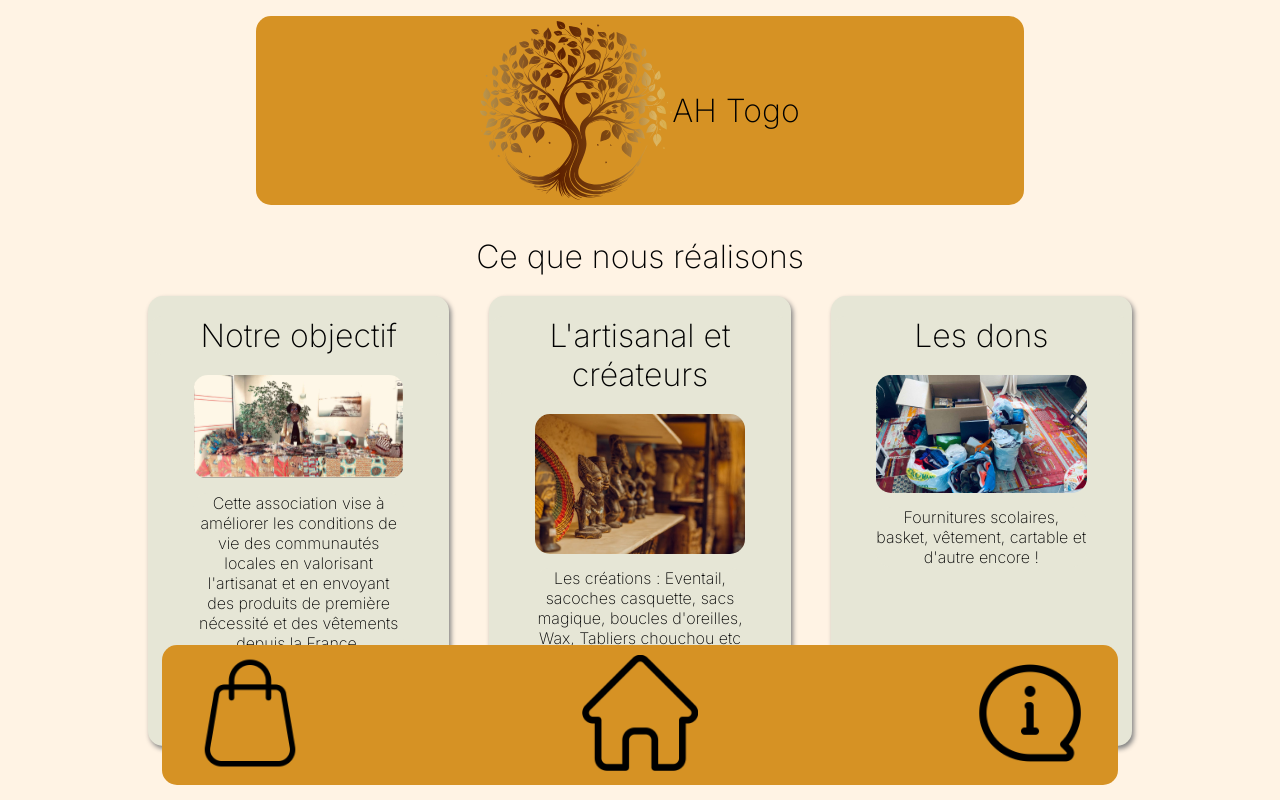
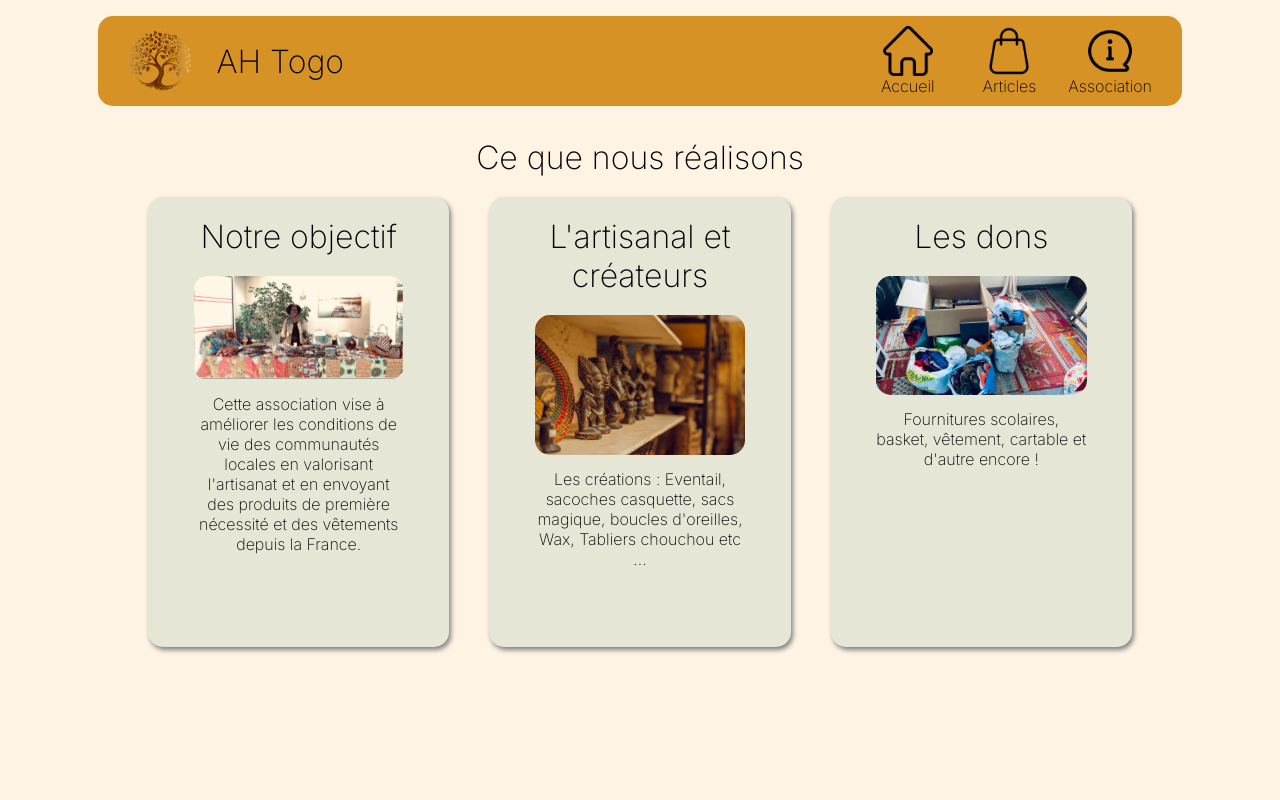
Before and after one commit to Xafree/ah-togo, a React (Create React App) app in the folder AHTogo/: page /reseaux in a window 1280 px wide. Built offline with nearby package versions, Linux system fonts and the light colour scheme.

Commit message:
Home page done for mobile phone and desktop

```diff
--- a/AHTogo/src/components/navbar/Navbar-phone.tsx
+++ b/AHTogo/src/components/navbar/Navbar-phone.tsx
@@ -21,7 +21,7 @@ const NavbarPhone = () => {
                             </NavLink>
                         </div>
                         <div className="home-icon">
-                            <NavLink to="/">
+                            <NavLink to="/" className="link">
                                 <img src={home} alt="Acceuil" className="icon"/>
                             </NavLink>
                         </div>
--- a/AHTogo/src/components/navbar/Navbar.tsx
+++ b/AHTogo/src/components/navbar/Navbar.tsx
@@ -13,24 +13,24 @@ const Navbar = () => {
                     <img src={logo} alt="logo AHTogo" className="logo-desktop"/>
                     <h1 className="title">AH Togo</h1>
                 </div>
-                <div className="position-desktop">
                 <div className="navbar-desktop">
                     <div className="home-icon-desktop">
-                            <NavLink to="/">
+                        <NavLink to="/" className="link">
                             <img src={home} alt="Acceuil" className="icon-desktop"/>
+                            <p className="label-link">Accueil</p>
                         </NavLink>
                     </div>
                     <div className="article-icon-desktop">
-                            <NavLink to="/articles">
+                        <NavLink to="/articles" className="link">
                             <img src={shop} alt="Articles" className="icon-desktop"/>
+                            <p className="label-link">Articles</p>
                         </NavLink>
                     </div>
-
                     <div className="about-us-icon-desktop">
-                            <NavLink to="/reseaux">
+                        <NavLink to="/reseaux" className="link">
                             <img src={aboutUs} alt="contact" className="icon-desktop"/>
+                            <p className="label-link">Association</p>
                         </NavLink>
-                        </div>
                     </div>
                 </div>
         </div>
--- a/AHTogo/src/components/navbar/navbar.css
+++ b/AHTogo/src/components/navbar/navbar.css
@@ -2,34 +2,55 @@
     display: flex;
     justify-content: space-between;
     width: 80%;
+    align-items: center;
     margin-left: auto;
     margin-right: auto;
     background-color: #D69224;
     border-radius: 15px;
     padding : 10px 30px 10px 30px;
-    margin-top: 2em;
-}
-
-.logo-desktop{
-    width: 25%;
+    margin-top: 1em;
 }
 
 .logo-title-desktop{
     display: flex;
-    flex-direction: row;
     align-items: center;
+}
+
+.logo-desktop{
+    width: 20%;
+    margin-right: 1.5em;
 }
 
 .navbar-desktop{
     display: flex;
+    justify-content: flex-end;
     width: 15%;
 }
 
 .icon-desktop{
-    width: 100%;
+    width: 50px;
 }
 
-.position-desktop{
+.about-us-icon-desktop{
     display: flex;
-    justify-content: flex-end;
+    justify-content: center;
+    align-items: center;
 }
+
+.article-icon-desktop{
+    margin-right: 2em;
+}
+
+.home-icon-desktop{
+    margin-right: 3em;
+}
+
+.link{
+    text-decoration: none;
+    display: flex;
+    flex-direction: column;
+    align-items: center;
+}
+.label-link{
+    color: black;
+}
--- a/AHTogo/src/pages/aboutusPages.tsx
+++ b/AHTogo/src/pages/aboutusPages.tsx
@@ -13,12 +13,13 @@ import don from '../media/imgs/don.jpg';
 import artisan from '../media/imgs/artisant_local.jpg';
 import '../styles/pages/aboutus.css';
 import {useDeviceType} from "../hooks/useDeviceType";
+import Navbar from "../components/navbar/Navbar";
 
 function AboutusPages() {
     const deviceType = useDeviceType();
     return (
         <div>
-            <NavbarPhone />
+            {deviceType=== 'mobile'?  <NavbarPhone /> : <Navbar/>}
             <div className="global-page">
                 <h1>{title_page}</h1>
                 <div className="main-about-us">
--- a/AHTogo/src/pages/artilesPages.tsx
+++ b/AHTogo/src/pages/artilesPages.tsx
@@ -7,6 +7,7 @@ import {data} from "../services/dataArticles";
 import '../styles/pages/articlespage.css';
 import ModalInformation from "../components/modaleInformation/ModaleInformation";
 import {useDeviceType} from "../hooks/useDeviceType";
+import Navbar from "../components/navbar/Navbar";
 
 function ArticlesPages() {
     const deviceType = useDeviceType();
@@ -24,7 +25,7 @@ function ArticlesPages() {
 
     return (
         <div>
-            <NavbarPhone />
+            {deviceType=== 'mobile'?  <NavbarPhone /> : <Navbar/>}
             <div className="global-page">
                 <div className="main-list-of-articles">
                     {
--- a/AHTogo/src/pages/homePages.tsx
+++ b/AHTogo/src/pages/homePages.tsx
@@ -47,17 +47,17 @@ const HomePages=()=> {
     const handlebutton = ()=> {
         navigate(link);
     }
-    console.log(deviceType);
+
     return (
         <div>
-            <div className="global-home-pages">
-                <Navbar />
+            <div className={deviceType === 'mobile'?"global-home-pages":"global-home-pages-desktop"}>
+                {deviceType=== 'mobile'?  <NavbarPhone /> : <Navbar/>}
                 {dateHomePage && (
-                    <div className="home-pages-wrapper">
-                        <div className="home-page-container">
+                    <div className={deviceType === 'mobile'?"home-pages-wrapper" : "home-pages-wrapper-desktop"}>
+                        <div className={deviceType === 'mobile'?"home-page-container" :"home-page-container-desktop" }>
                             <img src={dateHomePage.image} alt="acceuil"/>
                         </div>
-                        <div className="home-page-container-text">
+                        <div className={deviceType === 'mobile'?"home-page-container-text":"home-page-container-text-desktop"}>
                             <h2 className="title-home-page">{dateHomePage.title}</h2>
                             {/* On parcours la phrase pour remplacer les \r\n en balise <br /> */}
                             {dateHomePage.description.split(/\r?\n/).map((line, index) => (
@@ -66,13 +66,12 @@ const HomePages=()=> {
                                     <br />
                                 </p>
                             ))}
-                            {
-                                //Faire une detection de mobile pour ne pas afficher le bouton
-                                dateHomePage.description === "MOBILE" && <button className="button" onClick={handlebutton}>{button_text}</button>
-                            }
                         </div>
                     </div>
                 )}
+                {
+                    deviceType === "desktop" && <button className="button" onClick={handlebutton}>{button_text}</button>
+                }
             </div>
         </div>
     );
--- a/AHTogo/src/services/text.services.ts
+++ b/AHTogo/src/services/text.services.ts
@@ -1,6 +1,6 @@
 export const title_home_page:string = "Vous ne trouverez pas plus Artisanal !";
 export const body_text :string= "Notre association s'engage à améliorer les conditions de vie des communautés togolaises locales en valorisant leur artisanat unique. Grâce à notre soutien, les artisans locaux prospèrent tout en préservant leurs traditions. Nous envoyons aussi des produits de première nécessité et des vêtements de qualité depuis la France. Faites un don pour nous aider à poursuivre cette mission et à soutenir ceux qui en ont le plus besoin.";
-export const button_text:string= "Liste des articles";
+export const button_text:string= "Voir la liste des articles";
 
 //about-us content
 export const title_page:string = "Ce que nous réalisons";
--- a/AHTogo/src/styles/pages/homepage.css
+++ b/AHTogo/src/styles/pages/homepage.css
@@ -35,3 +35,52 @@
     margin-right: auto;
     margin-left: auto;
 }
+
+/* CSS pour le responsive mobile*/
+
+.home-pages-wrapper-desktop {
+    display: flex;
+    justify-content: space-between;
+    width: 80%;
+    margin-right: auto;
+    margin-left: auto;
+    margin-top: 5em;
+}
+
+.home-page-container-desktop > img{
+    width: 80%;
+    filter: drop-shadow(10px 10px 4px #D69224);
+    border-radius: 15px;
+    margin-top: 2.3em;
+}
+
+.home-page-container-text-desktop{
+    width: 70%;
+    font-size: 20px;
+    text-align: center;
+}
+
+.home-page-container-text-desktop>h2{
+    font-size: 40px;
+}
+
+.global-home-pages-desktop{
+    display: flex;
+    flex-direction: column;
+}
+
+.button{
+    width: 35%;
+    border-radius: 15px;
+    font-size: 26px;
+    padding : 20px 30px 20px 30px;
+    border: none;
+    background-color: #D69224;
+    color: white;
+    margin-top: 3em;
+    margin-left: auto;
+    margin-right: auto;
+    box-shadow: 0 8px 16px 0 rgba(0,0,0,0.2), 0 6px 20px 0 rgba(0,0,0,0.19);
+    cursor: pointer;
+    text-decoration: none;
+}
```
Lines whose indentation alone changed are shown as unchanged.
